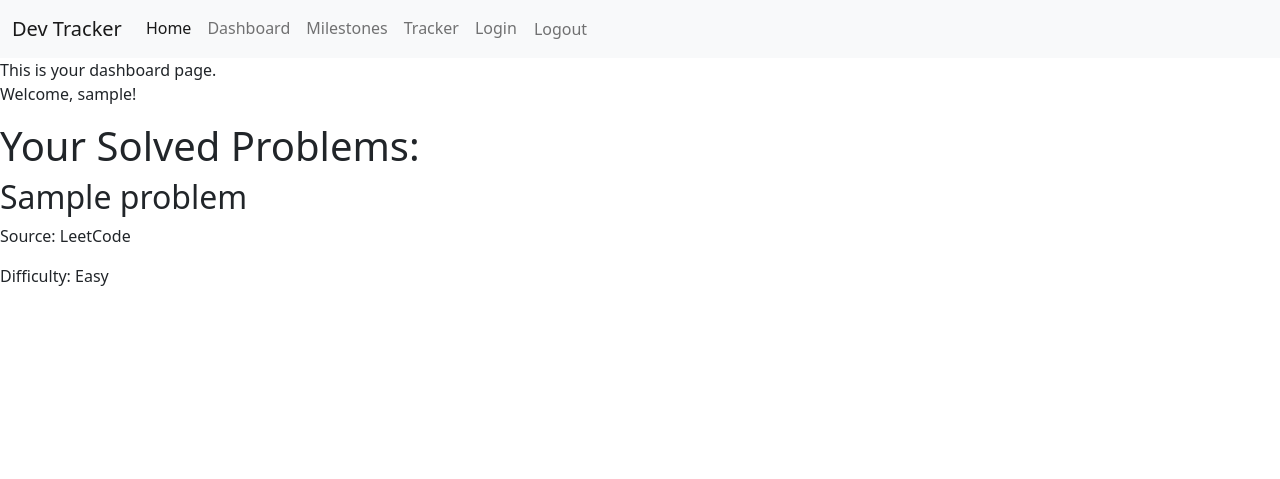
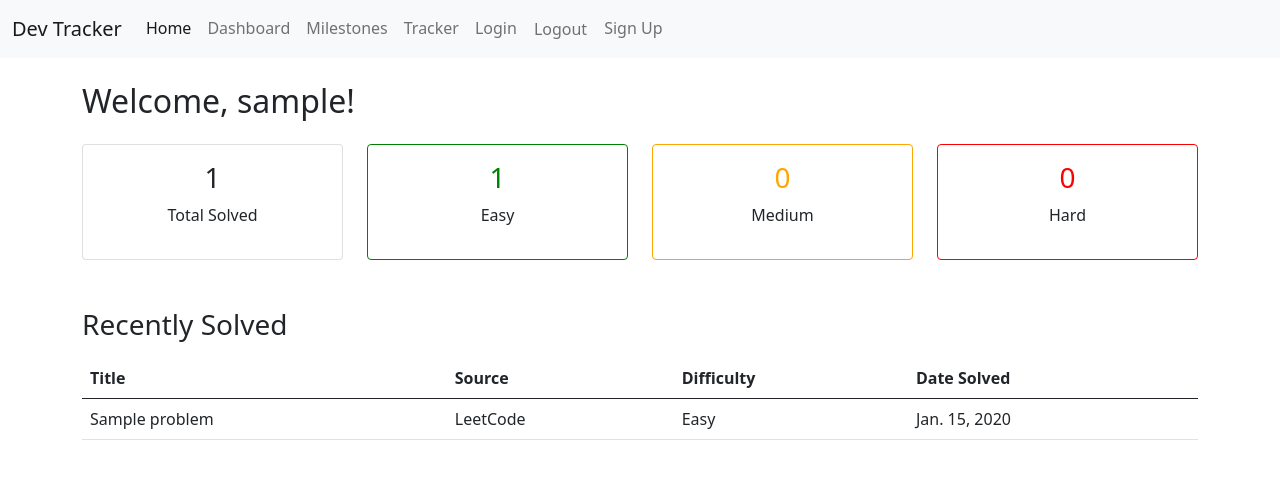
Before and after one commit to subking21/dev-tracker, a Django app: page /account/dashboard in a window 1280 px wide. Shown: the top 479 px of the page. Run offline with Django 5.2, Linux system fonts and the light colour scheme; a user stored in the database is signed in; tables that the repository leaves empty hold one stand-in row (values such as "Sample post").

Commit message:
Add dashboard stats, tracker form, signup page

```diff
--- a/website/templates/account/dashboard.html
+++ b/website/templates/account/dashboard.html
@@ -1,26 +1,62 @@
-{% extends "base.html" %}
+{% extends 'base.html' %}
 
-{% block title %}
-Dashboard
-{% endblock title %}
+{% block title %}Dashboard{% endblock title %}
 
 {% block content %}
-This is your dashboard page.
+<div class="container mt-4">
+    <h2>Welcome, {{ user.username }}!</h2>
 
-{% if user.is_authenticated %}
+    <div class="row mt-4">
+        <div class="col-md-3">
+            <div class="card text-center p-3">
+                <h3>{{ total }}</h3>
+                <p>Total Solved</p>
+            </div>
+        </div>
+        <div class="col-md-3">
+            <div class="card text-center p-3" style="border-color: green;">
+                <h3 style="color: green;">{{ easy_count }}</h3>
+                <p>Easy</p>
+            </div>
+        </div>
+        <div class="col-md-3">
+            <div class="card text-center p-3" style="border-color: orange;">
+                <h3 style="color: orange;">{{ medium_count }}</h3>
+                <p>Medium</p>
+            </div>
+        </div>
+        <div class="col-md-3">
+            <div class="card text-center p-3" style="border-color: red;">
+                <h3 style="color: red;">{{ hard_count }}</h3>
+                <p>Hard</p>
+            </div>
+        </div>
+    </div>
 
-    <p>Welcome, {{ user.username }}!</p>
-    <h1>Your Solved Problems:</h1>
-    {% for problem in problems %}
-        <h2>{{ problem.title }}</h2>
-        <p>Source: {{ problem.get_source_display }}</p>
-        <p>Difficulty: {{ problem.get_difficulty_display }}</p>
-    {% empty %}
-        <p>No problems found.</p>
-    {% endfor %}
-
-{% else %}
-    <p>Please <a href="{% url 'website:login' %}">log in</a> to access your dashboard.</p>
-{% endif %}
-
+    <h3 class="mt-5">Recently Solved</h3>
+    <table class="table mt-3">
+        <thead>
+            <tr>
+                <th>Title</th>
+                <th>Source</th>
+                <th>Difficulty</th>
+                <th>Date Solved</th>
+            </tr>
+        </thead>
+        <tbody>
+            {% for problem in problems %}
+            <tr>
+                <td>{{ problem.title }}</td>
+                <td>{{ problem.get_source_display }}</td>
+                <td>{{ problem.get_difficulty_display }}</td>
+                <td>{{ problem.date_solved }}</td>
+            </tr>
+            {% empty %}
+            <tr>
+                <td colspan="4">No problems logged yet. <a href="{% url 'website:track' %}">Add one now</a></td>
+            </tr>
+            {% endfor %}
+        </tbody>
+    </table>
+</div>
 {% endblock content %}
--- a/website/templates/base.html
+++ b/website/templates/base.html
@@ -39,6 +39,9 @@
                             <button type="submit" class="nav-link btn btn-link">Logout</button>
                         </form>
                     </li>
+                    <li class="nav-item">
+                        <a class="nav-link" href="{% url 'website:signup' %}">Sign Up</a>
+                    </li>
                 </ul>
             </div>
         </div>
--- a/website/urls.py
+++ b/website/urls.py
@@ -13,4 +13,5 @@ urlpatterns = [
     path('track', views.track, name='track'),
     path('registration/login/', auth_views.LoginView.as_view(template_name='registration/login.html'), name='login'),
     path('registration/logout/', auth_views.LogoutView.as_view(template_name='registration/logged_out.html'), name='logout'), # Use the built in logout view with a custom template
+    path('registration/signup/', views.signup, name='signup'), # Add the signup URL pattern
 ]
--- a/website/views.py
+++ b/website/views.py
@@ -1,16 +1,32 @@
 from django.shortcuts import render # Import render to render templates
 from .models import Problem, Milestone  # Import models if needed in views
 from django.contrib.auth.decorators import login_required # Import login_required decorator
+from django.contrib.auth.forms import UserCreationForm # Import UserCreationForm for signup functionality
+from django.shortcuts import redirect # Import redirect to redirect users after login
+from django.contrib.auth.decorators import login_required # Import login_required decorator to restrict access to certain views
+from .forms import ProblemForm # Import forms for handling problem and milestone submissions
 
 # Create your views here.
 
 def home(request): # Home page view
     return render(request, 'index.html') # Render the 'index.html' template
 
-@login_required # Require login to access the dashboard
-def dashboard(request): # Dashboard page view
-    all_problems = Problem.objects.all()  # this is just an SQL query to get all Problem objects from the database
-    return render(request, 'account/dashboard.html', {'problems': all_problems}) # Pass the problems to the template context
+# query the database for all problems solved by the user and pass that to the dashboard template
+# djangos ORM lets you chain .filer() and .count() to get the count of problems by difficulty
+@login_required
+def dashboard(request):
+    all_problems = Problem.objects.filter(user=request.user)
+    easy_count = all_problems.filter(difficulty='easy').count()
+    medium_count = all_problems.filter(difficulty='medium').count()
+    hard_count = all_problems.filter(difficulty='hard').count()
+    total = all_problems.count()
+    return render(request, 'account/dashboard.html', {
+        'problems': all_problems,
+        'easy_count': easy_count,
+        'medium_count': medium_count,
+        'hard_count': hard_count,
+        'total': total,
+    })
 
 def login(request): # Login page view
     return render(request, 'login.html')
@@ -18,5 +34,25 @@ def login(request): # Login page view
 def milestones(request): # Milestones page view
     return render(request, 'milestones.html')
 
-def track(request): # Track page view
-    return render(request, 'track.html')
+@login_required
+def track(request):
+    if request.method == 'POST':
+        form = ProblemForm(request.POST)
+        if form.is_valid():
+            problem = form.save(commit=False)
+            problem.user = request.user
+            problem.save()
+            return redirect('website:dashboard')
+    else:
+        form = ProblemForm()
+    return render(request, 'track.html', {'form': form})
+
+def signup(request):
+    if request.method == 'POST':
+        form = UserCreationForm(request.POST)
+        if form.is_valid():
+            form.save()
+            return redirect('website:login')
+    else:
+        form = UserCreationForm()
+    return render(request, 'registration/signup.html', {'form': form})
```
Also changed, not shown: website/forms.py (added, +7 -0 lines), website/templates/registration/signup.html (added, +19 -0 lines), website/templates/track.html (+10 -5 lines).
